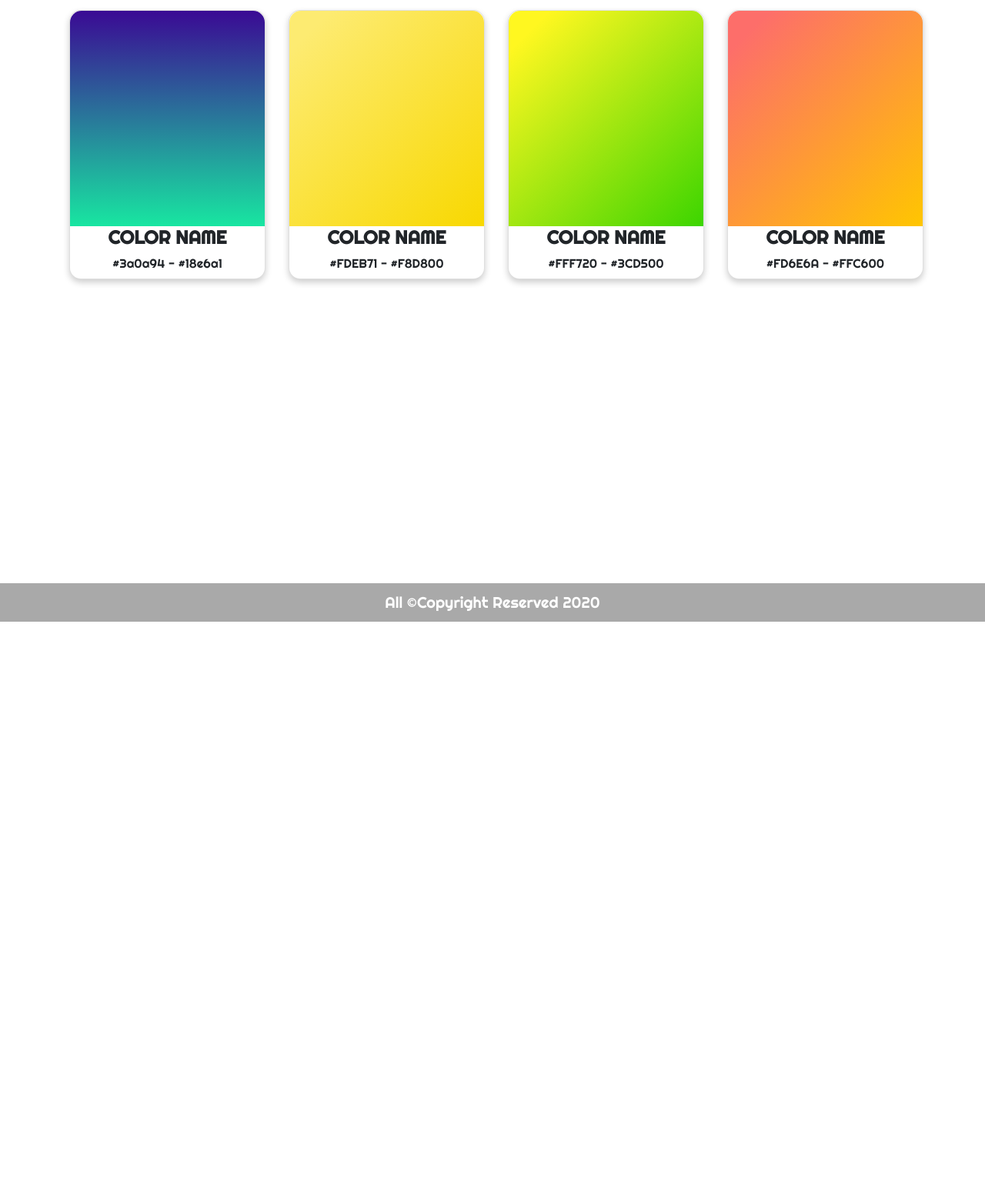
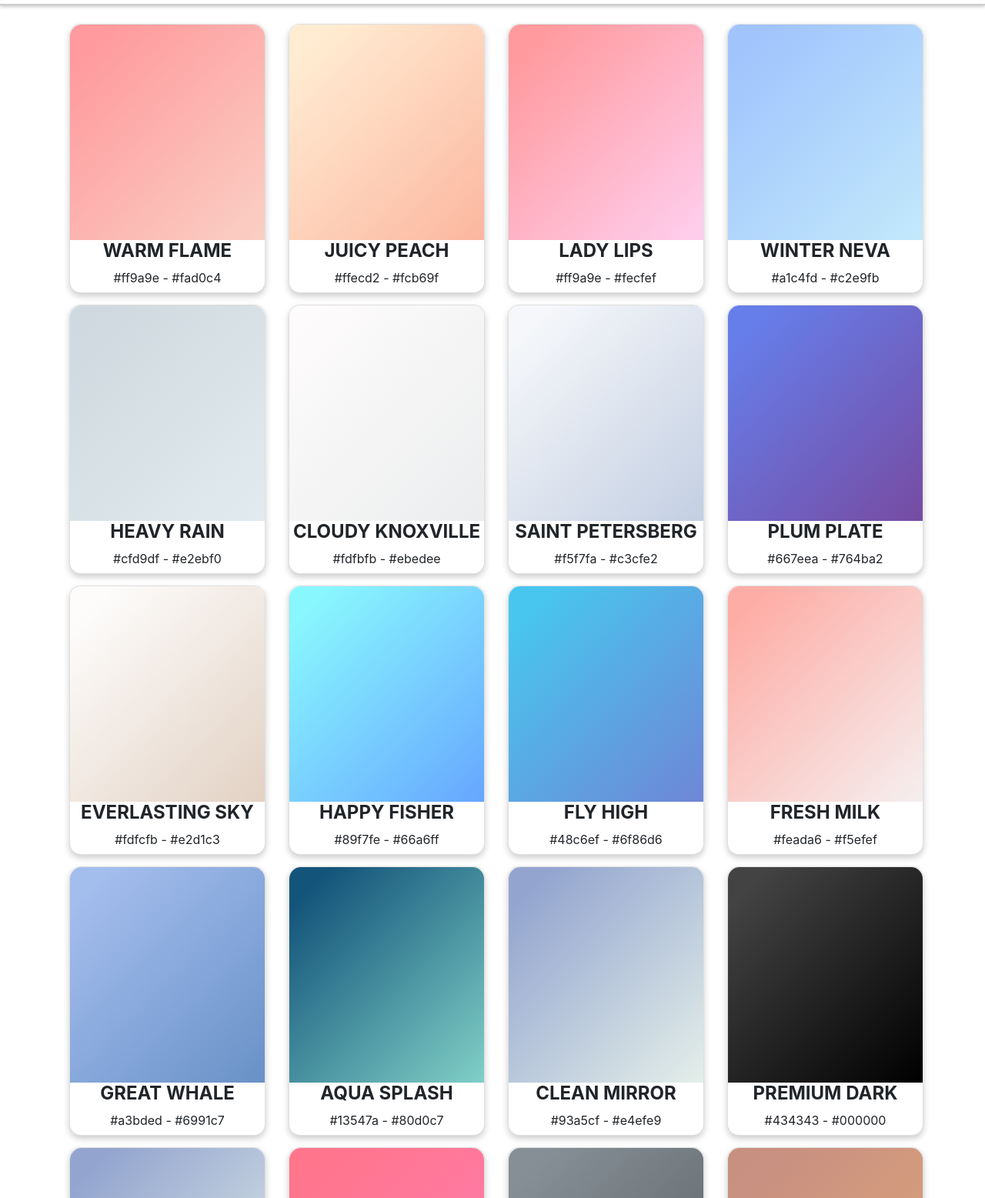
Before and after one commit to Shubham-Code-sys/Gradient-Store, a plain HTML site: page index.html in a window 1280 px wide. Shown: the part 77-1634 px from the top of the page at 77% size. Before the commit the page ends 885 px from the top, so only its background shows below. Drawn offline with nearby package versions, Linux system fonts and the light colour scheme.

Commit message:
add gradient class for dynamic color & new json

```diff
--- a/index.html
+++ b/index.html
@@ -1,5 +1,6 @@
 <!DOCTYPE html>
 <html lang="en">
+
 <head>
   <meta charset="UTF-8">
   <meta name="viewport" content="width=device-width, initial-scale=1.0">
@@ -9,47 +10,14 @@
   <link rel="stylesheet" href="style.css">
   <title>Gradient Ocean</title>
 </head>
+
 <body>
   <!-- header start -->
-    <nav class="navbar navbar-expand-lg navbar-light mb-4" style="background-color: #fff;">
-        <div class="container d-flex justify-content-between">
-            <a class="navbar-brand" style="color:black;font-size: 25px;font-weight: 100;" href="">Gradient Ocean</a>
-            <button class="navbar-toggler" type="button" data-toggle="collapse" data-target="#navbarSupportedContent"
-                aria-controls="navbarSupportedContent" aria-expanded="false" aria-label="Toggle navigation">
-                <span class="navbar-toggler-icon"></span>
-            </button>
-
-
-        <!-- <div class="collapse navbar-collapse" id="navbarSupportedContent">
-          <ul class="navbar-nav mr-auto">
-            <li class="nav-item active">
-              <a class="nav-link" href="#">Home <span class="sr-only">(current)</span></a>
-            </li>
-            <li class="nav-item">
-              <a class="nav-link" href="#">Link</a>
-            </li>
-            <li class="nav-item dropdown">
-              <a class="nav-link dropdown-toggle" href="#" id="navbarDropdown" role="button" data-toggle="dropdown" aria-haspopup="true" aria-expanded="false">
-                Dropdown
+  <nav class="navbar navbar-expand-lg navbar-light mb-4">
+    <div class="container">
+      <a class="navbar-brand" href="/">
+        <h1 class="custom-font">Gradient Ocean</h1>
       </a>
-              <div class="dropdown-menu" aria-labelledby="navbarDropdown">
-                <a class="dropdown-item" href="#">Action</a>
-                <a class="dropdown-item" href="#">Another action</a>
-                <div class="dropdown-divider"></div>
-                <a class="dropdown-item" href="#">Something else here</a>
-              </div>
-            </li>
-            <li class="nav-item">
-              <a class="nav-link disabled" href="#">Disabled</a>
-            </li>
-          </ul>
-          <form class="form-inline my-2 my-lg-0">
-            <input class="form-control mr-sm-2" type="search" placeholder="Search" aria-label="Search">
-            <button class="btn btn-outline-success my-2 my-sm-0" type="submit">Search</button>
-          </form>
-        </div> -->
-
-            <!-- <a href="" class="choose_custom">Select Custom</a> -->
     </div>
   </nav>
   <!-- headre end -->
@@ -57,97 +25,188 @@
   <!-- main body start-->
   <div class="container">
     <div class="row" id="main">
-
-        <div class="col-lg-3 col-md-6 col-12">
-          <div class="card">
-              <div style="background-image: linear-gradient(#3a0a94, #18e6a1); width:100%; height: 280px;"></div>
-              <div id="card_foot">
-                  <h4 class="h4"><b>Color Name</b></h4>
-                  <p>#3a0a94 - #18e6a1</p>
-              </div>
-          </div>
-        </div>
-
-        <div class="col-lg-3 col-md-6 col-12">
-          <div class="card">
-              <div style="background-image: linear-gradient( 135deg, #FDEB71 10%, #F8D800 100%); width:100%; height: 280px;"></div>
-              <div id="card_foot">
-                  <h4 class="h4"><b>Color Name</b></h4>
-                  <p>#FDEB71 - #F8D800</p>
-              </div>
-          </div>
-        </div>
-
-        <div class="col-lg-3 col-md-6 col-12">
-          <div class="card">
-              <div style="background-image: linear-gradient( 135deg, #FFF720 10%, #3CD500 100%); width:100%; height: 280px;"></div>
-              <div id="card_foot">
-                  <h4 class="h4"><b>Color Name</b></h4>
-                  <p>#FFF720 - #3CD500</p>
-              </div>
-          </div>
-        </div>
-
-        <div class="col-lg-3 col-md-6 col-12">
-          <div class="card">
-              <div style="background-image: linear-gradient( 135deg, #FD6E6A 10%, #FFC600 100%); width:100%; height: 280px;"></div>
-              <div id="card_foot">
-                  <h4 class="h4"><b>Color Name</b></h4>
-                  <p>#FD6E6A - #FFC600</p>
-              </div>
-          </div>
-        </div>
-
-
     </div>
   </div>
   <!-- main body end -->
 
   <!-- footer -->
+  <footer class="bg-dark text-center">
+    <div class="container">
+      <p class="py-2 mb-0 text-white">All &copy;Copyright Reserved 2020 </p>
+    </div>
+  </footer>
 
-    <div class="foot">
-      <p style="font-size: 20px;">All &copy;Copyright Reserved 2020 </p>
-    </div>
 
   <script src="https://code.jquery.com/jquery-3.5.1.slim.min.js"
-    integrity="sha384-DfXdz2htPH0lsSSs5nCTpuj/zy4C+OGpamoFVy38MVBnE+IbbVYUew+OrCXaRkfj" crossorigin="anonymous"></script>
+    integrity="sha384-DfXdz2htPH0lsSSs5nCTpuj/zy4C+OGpamoFVy38MVBnE+IbbVYUew+OrCXaRkfj"
+    crossorigin="anonymous"></script>
 
   <script src="https://cdn.jsdelivr.net/npm/popper.js@1.16.0/dist/umd/popper.min.js"
-    integrity="sha384-Q6E9RHvbIyZFJoft+2mJbHaEWldlvI9IOYy5n3zV9zzTtmI3UksdQRVvoxMfooAo" crossorigin="anonymous"></script>
+    integrity="sha384-Q6E9RHvbIyZFJoft+2mJbHaEWldlvI9IOYy5n3zV9zzTtmI3UksdQRVvoxMfooAo"
+    crossorigin="anonymous"></script>
 
   <script src="https://stackpath.bootstrapcdn.com/bootstrap/4.5.0/js/bootstrap.min.js"
-    integrity="sha384-OgVRvuATP1z7JjHLkuOU7Xw704+h835Lr+6QL9UvYjZE3Ipu6Tp75j7Bh/kR0JKI" crossorigin="anonymous"></script>
+    integrity="sha384-OgVRvuATP1z7JjHLkuOU7Xw704+h835Lr+6QL9UvYjZE3Ipu6Tp75j7Bh/kR0JKI"
+    crossorigin="anonymous"></script>
 
-    <!-- <script>
-        var json = [{
-        "startColor":"#ffff12",
-        "endColor":"#dc2ff4",
-        "name":"My gradient"},
+  <script>
+    var json = [
     {
-        "startColor":"#ffff12",
-        "endColor":"#dc2ff4",
-        "name":"My gradient"},
+      "name": "Warm Flame",
+      "startColor": "#ff9a9e",
+      "endColor": "#fad0c4"
+    },
     {
-        "startColor":"#ffff12",
-        "endColor":"#dc2ff4",
-        "name":"My gradient"
-        }]
+      "name": "Juicy Peach",
+      "startColor": "#ffecd2",
+      "endColor": "#fcb69f"
+    },
+    {
+      "name": "Lady Lips",
+      "startColor": "#ff9a9e",
+      "endColor": "#fecfef"
+    },
+    {
+      "name": "Winter Neva",
+      "startColor": "#a1c4fd",
+      "endColor": "#c2e9fb"
+    },
+    {
+      "name": "Heavy Rain",
+      "startColor": "#cfd9df",
+      "endColor": "#e2ebf0"
+    },
+    {
+      "name": "Cloudy Knoxville",
+      "startColor": "#fdfbfb",
+      "endColor": "#ebedee"
+    },
+    {
+      "name": "Saint Petersberg",
+      "startColor": "#f5f7fa",
+      "endColor": "#c3cfe2"
+    },
+    {
+      "name": "Plum Plate",
+      "startColor": "#667eea",
+      "endColor": "#764ba2"
+    },
+    {
+      "name": "Everlasting Sky",
+      "startColor": "#fdfcfb",
+      "endColor": "#e2d1c3"
+    },
+    {
+      "name": "Happy Fisher",
+      "startColor": "#89f7fe",
+      "endColor": "#66a6ff"
+    },
+    {
+      "name": "Fly High",
+      "startColor": "#48c6ef",
+      "endColor": "#6f86d6"
+    },
+    {
+      "name": "Fresh Milk",
+      "startColor": "#feada6",
+      "endColor": "#f5efef"
+    },
+    {
+      "name": "Great Whale",
+      "startColor": "#a3bded",
+      "endColor": "#6991c7"
+    },
+    {
+      "name": "Aqua Splash",
+      "startColor": "#13547a",
+      "endColor": "#80d0c7"
+    },
+    {
+      "name": "Clean Mirror",
+      "startColor": "#93a5cf",
+      "endColor": "#e4efe9"
+    },
+    {
+      "name": "Premium Dark",
+      "startColor": "#434343",
+      "endColor": "#000000"
+    },
+    {
+      "name": "Cochiti Lake",
+      "startColor": "#93a5cf",
+      "endColor": "#e4efe9"
+    },
+    {
+      "name": "Passionate Bed",
+      "startColor": "#ff758c",
+      "endColor": "#ff7eb3"
+    },
+    {
+      "name": "Mountain Rock",
+      "startColor": "#868f96",
+      "endColor": "#596164"
+    },
+    {
+      "name": "Desert Hump",
+      "startColor": "#c79081",
+      "endColor": "#dfa579"
+    },
+    {
+      "name": "Eternal Constance",
+      "startColor": "#09203f",
+      "endColor": "#537895"
+    },
+    {
+      "name": "Healthy Water",
+      "startColor": "#96deda",
+      "endColor": "#50c9c3"
+    },
+    {
+      "name": "Vicious Stance",
+      "startColor": "#29323c",
+      "endColor": "#485563"
+    },
+    {
+      "name": "Nega",
+      "startColor": "#ee9ca7",
+      "endColor": "#ffdde1"
+    },
+    {
+      "name": "Night Sky",
+      "startColor": "#1e3c72",
+      "endColor": "#2a5298"
+    },
+    {
+      "name": "Gentle Care",
+      "startColor": "#ffc3a0",
+      "endColor": "#ffafbd"
+    },
+    {
+      "name": "Morning Salad",
+      "startColor": "#B7F8DB",
+      "endColor": "#50A7C2"
+    }
+  ]
 
     var main = document.getElementById("main");
 
-        var i;
-        for(i=0;i<json.length;i++){
+    for (var i = 0; i < json.length; i++) {
+      if(json[i].startColor && json[i].endColor)
       main.insertAdjacentHTML("beforeend",
-          '<div class="card"><div id="grad"></div><div id="card_foot"><h4><b id="grad_name"></h4><p id="grad_code">');
-          var grad = document.getElementById("grad");
-          var grad_name = document.getElementById("grad_name");
-          var grad_code = document.getElementById("grad_code");
-          grad.style.backgroundImage = "linear-gradient(" + json[i].startColor + ", " + json[i].endColor + ")";
-          grad.style.width = "100%";
-          grad.style.height = "280px";
-          grad_name.innerText = json[i].name;
-          grad_code.innerText = json[i].startColor + " - " + json[i].endColor;
+        `
+        <div class="col-lg-3 col-md-6 col-12">
+          <div class="card">
+            <div class="gradient" style="--start-color:${json[i].startColor}; --end-color:${json[i].endColor};"></div>
+            <div id="card_foot">
+              <h4 class="h4"><b>${json[i].name}</b></h4>
+              <p>${json[i].startColor} - ${json[i].endColor}</p>
+            </div>
+          </div>
+        </div>
+        `);
+
     }
-    </script> -->
+  </script>
 </body>
+
 </html>
--- a/style.css
+++ b/style.css
@@ -1,4 +1,4 @@
-body{
+.custom-font{
     font-family: 'Righteous', cursive;
 }
 
@@ -83,3 +83,9 @@ body{
     margin: 0;
     padding: 10px 0;
 }
+
+.gradient{
+    background-image: linear-gradient(135deg, var(--start-color) 10%, var(--end-color) 100%);
+    width:100%;
+    height: 280px;
+}
```
Lines whose indentation alone changed are shown as unchanged.
